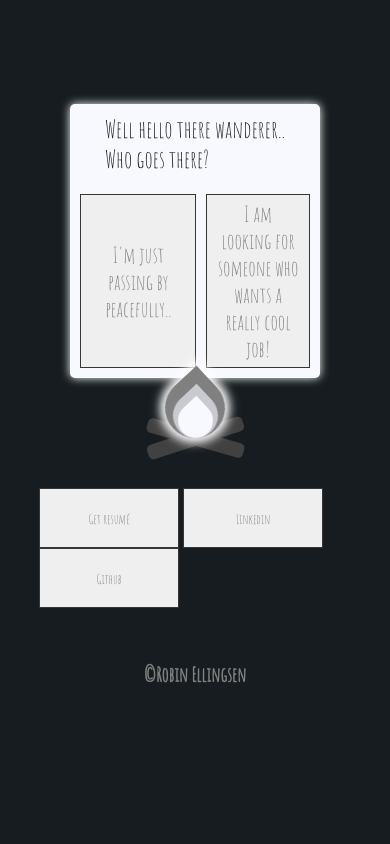
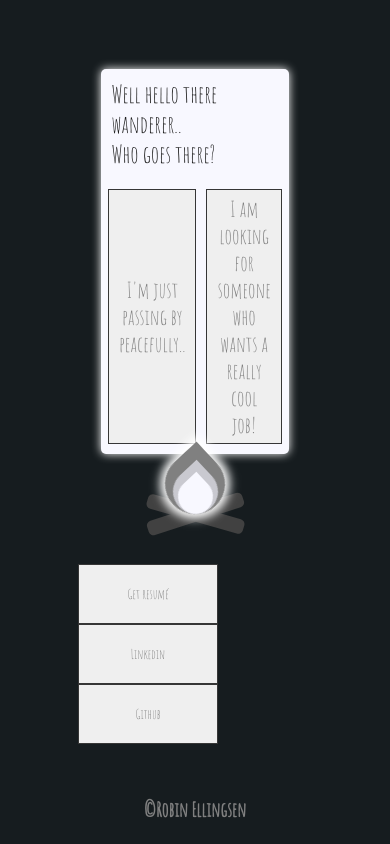
Before and after one commit to ascoolarobban/resume_game, a PHP site: page / in a window 390 px wide. Run offline with PHP 8.4, Linux system fonts and the light colour scheme.

Commit message:
Mobile first fix 2

```diff
--- a/style.css
+++ b/style.css
@@ -9,6 +9,13 @@ body {background-color: #1e1d1d;}
     box-sizing: border-box;
     font-family: "Amatic SC", cursive;
 
+}
+@media (max-width: 900px) {
+    .super-container .container{
+        display: flex;
+        margin: auto;
+        width: 300%;
+    }
 }
 
 
@@ -240,10 +247,3 @@ background-color: transparent;
     width: 30px;
     transition: all 300ms ease-out;
 }
-
-@media (max-width: 900px) {
-    .super-container,.container{
-        margin: auto;
-        width: 300%;
-    }
-}
```
